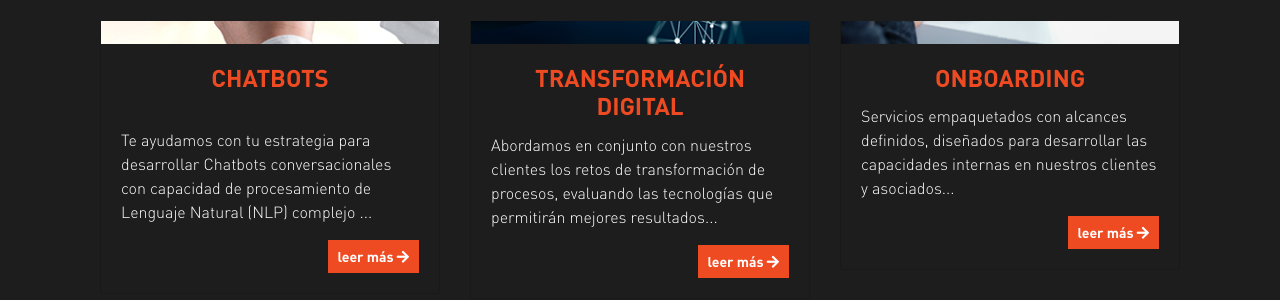
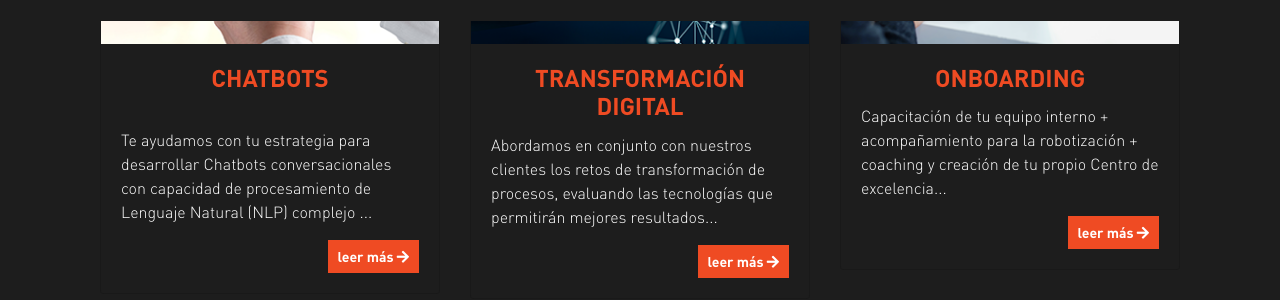
Before and after one commit to smartforcemx/sforce-jekyll, a Jekyll site: the page built from index.html, in a window 1280 px wide and 900 px high, scrolled down 1513 px. Shown: the part 155-455 px from the top of the window. Built offline with Jekyll 4.4.1, drawn with Linux system fonts in a browser that asks for light colours; nearby versions of some CDN libraries.

Commit message:
Update from Forestry.io Rafael Castañeda Garduño updated _data/services.yml

```diff
--- a/_data/services.yml
+++ b/_data/services.yml
@@ -49,10 +49,10 @@ boarding_titulo:
     en: ONBOARDING
 boarding1_titulo:
   texto:
-    es: Servicios empaquetados con alcances definidos, diseñados para desarrollar
-      las capacidades internas en nuestros clientes y asociados...
-    en: Bundle of services with a defined scope, designed to develop internal capabilities
-      within our customers and business partners teams...
+    es: Capacitación de tu equipo interno + acompañamiento para la robotización +
+      coaching y creación de tu propio Centro de excelencia...
+    en: Training for your internal team + accompaniment in automation + coaching and
+      creation of you own Center of excellence...
 boarding1_link:
   texto:
     es: 'leer más '
```
